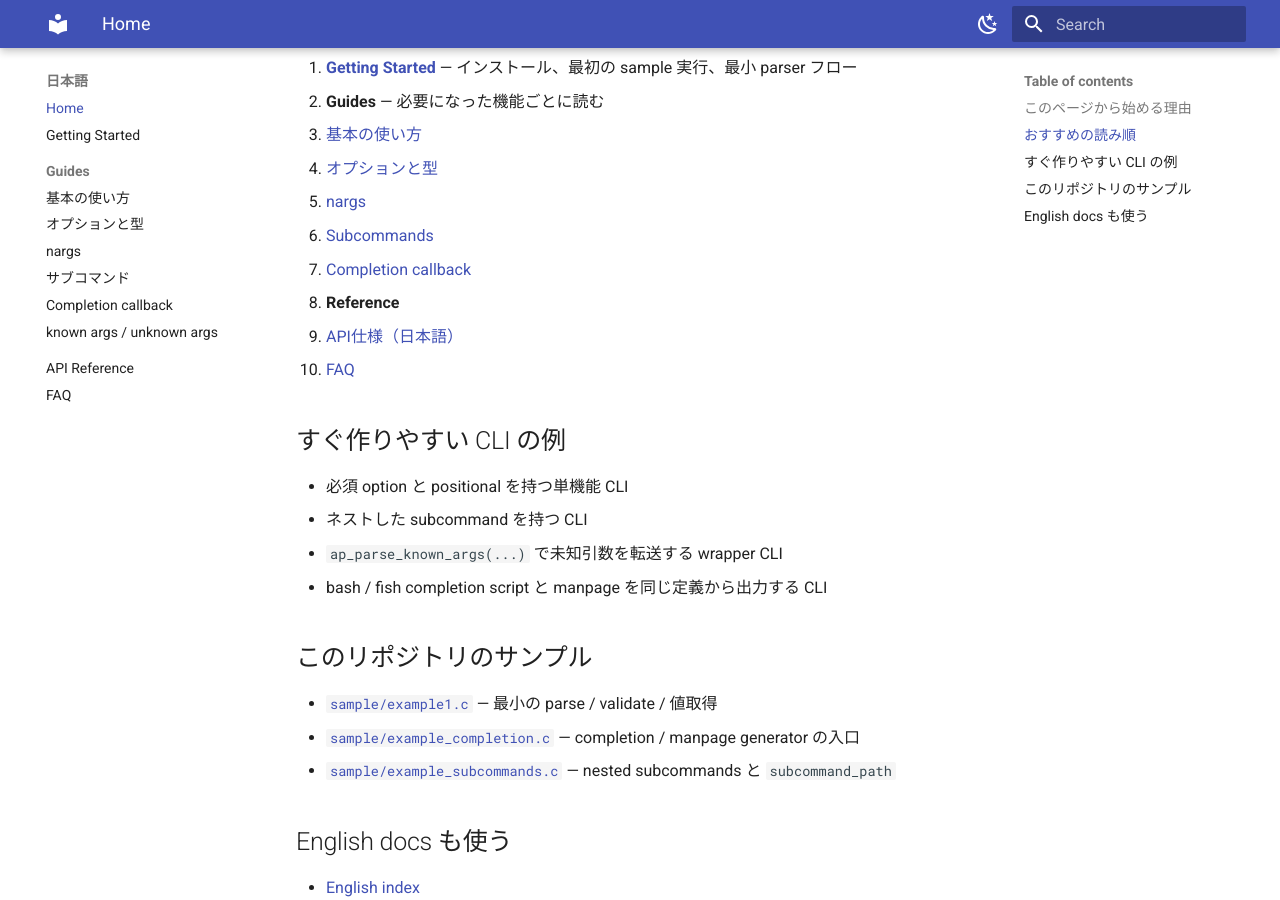
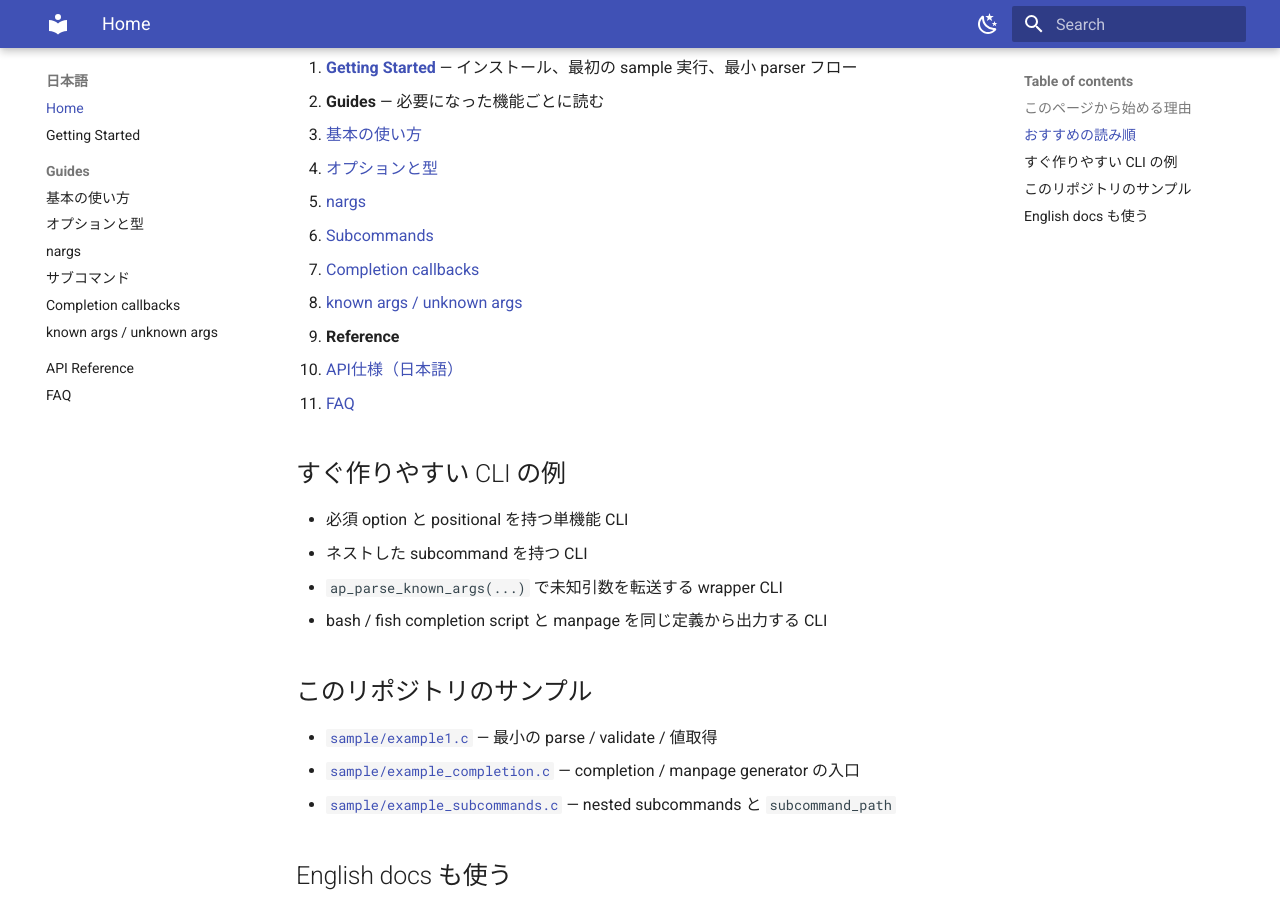
Before and after one commit to YoshihideShirai/argparse-c, an MkDocs documentation site: the page built from docs/ja/index.md, in a window 1280 px wide and 900 px high, scrolled down 641 px. Built offline with MkDocs 1.6.1 and Material for MkDocs 9.7.7, drawn with Linux system fonts in a browser that asks for light colours.

Commit message:
docs: align guides navigation with completion callbacks

```diff
--- a/docs/ja/index.md
+++ b/docs/ja/index.md
@@ -21,7 +21,8 @@ Python の `argparse` に近い書き味で、C99 の CLI を組み立てるた
    - [オプションと型](guides/options-and-types.md)
    - [nargs](guides/nargs.md)
    - [Subcommands](guides/subcommands.md)
-   - [Completion callback](guides/completion-callbacks.md)
+   - [Completion callbacks](guides/completion-callbacks.md)
+   - [known args / unknown args](guides/known-args.md)
 3. **Reference**
    - [API仕様（日本語）](../api-spec.ja.md)
    - [FAQ](faq.md)
--- a/mkdocs.yml
+++ b/mkdocs.yml
@@ -58,7 +58,7 @@ nav:
           - オプションと型: ja/guides/options-and-types.md
           - nargs: ja/guides/nargs.md
           - サブコマンド: ja/guides/subcommands.md
-          - Completion callback: ja/guides/completion-callbacks.md
+          - Completion callbacks: ja/guides/completion-callbacks.md
           - known args / unknown args: ja/guides/known-args.md
       - API Reference: api-spec.ja.md
       - FAQ: ja/faq.md
```
Also changed, not shown: docs/en/index.md (+1 -0 lines).
